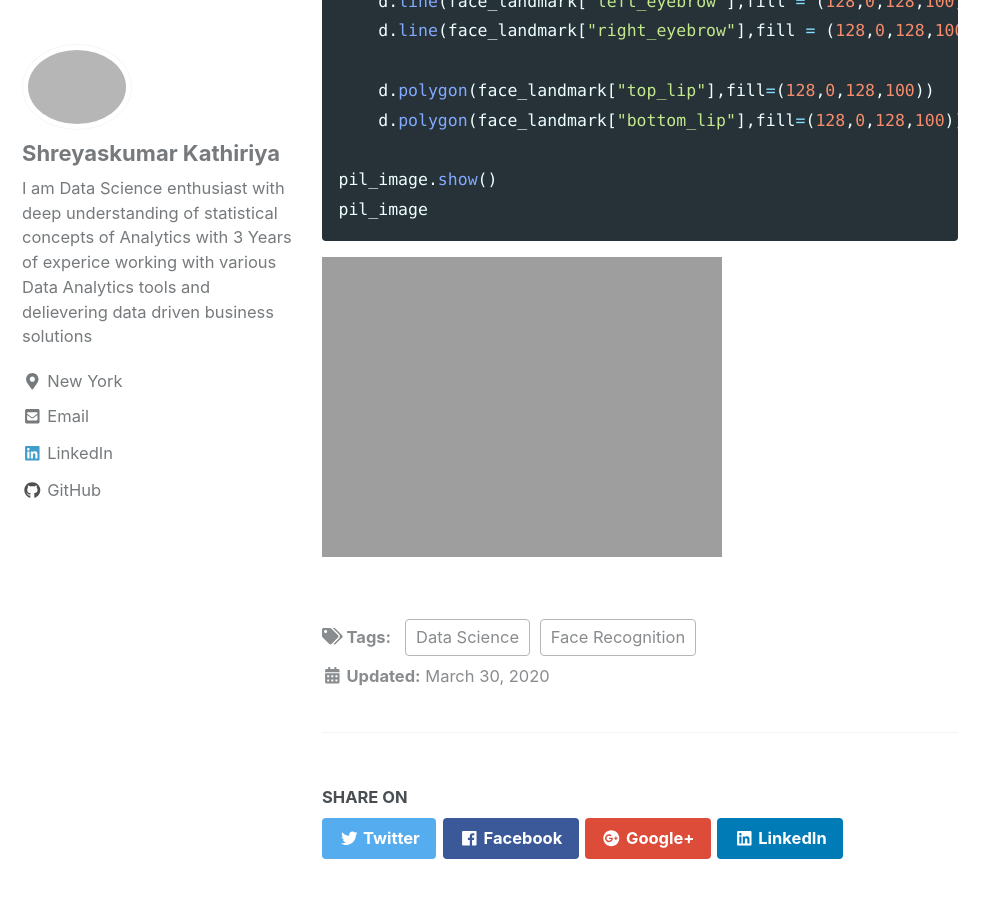
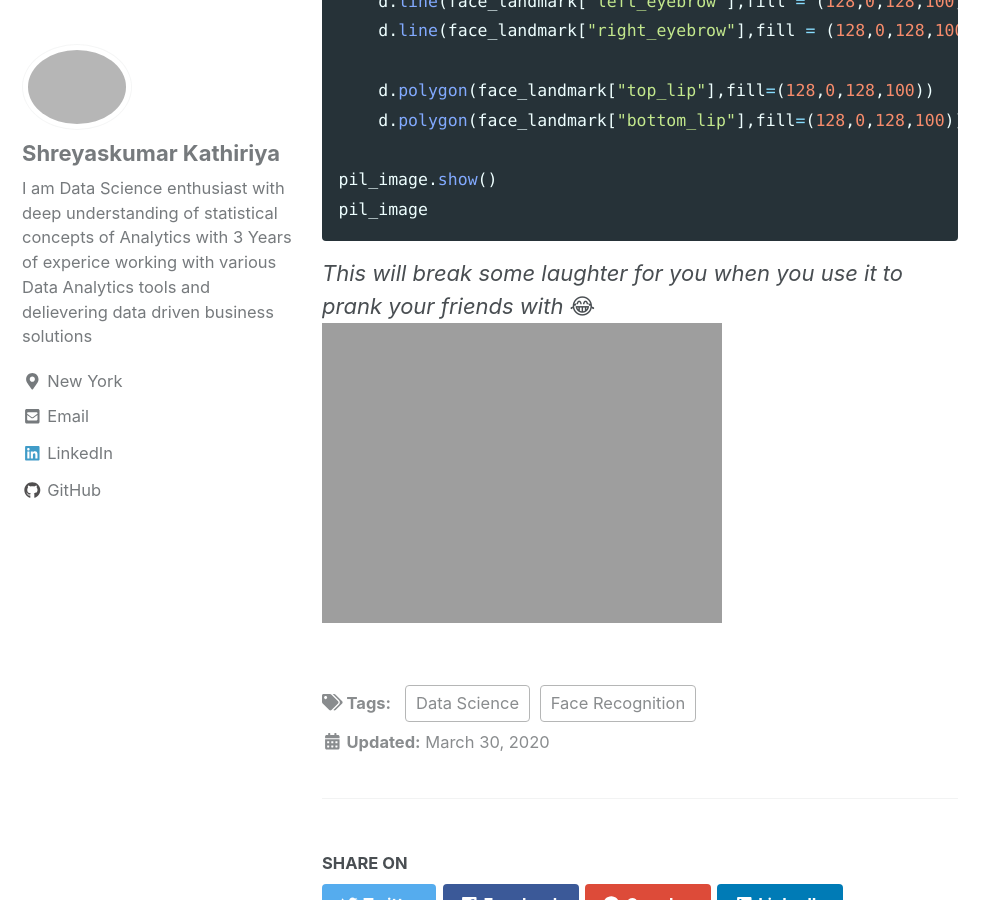
Before and after one commit to Shreyash1811/Shreyash1811.github.io, a Jekyll site: the page built from _posts/2018-01-28-perceptron.md, in a window 1280 px wide and 900 px high, scrolled down 13773 px. Shown: the whole window, without its empty margins (0-998 px from the left). Built offline with Jekyll 4.4.1, drawn with Linux system fonts in a browser that asks for light colours; nearby versions of some CDN libraries; emoji names are drawn with the system emoji font.

Commit message:
Update 2018-01-28-perceptron.md

````diff
--- a/_posts/2018-01-28-perceptron.md
+++ b/_posts/2018-01-28-perceptron.md
@@ -306,4 +306,5 @@ for face_landmark in face_landmarks:
 pil_image.show()
 pil_image
 ```
+*This will break some laughter for you when you use it to prank your friends with* :joy:
 <img src="{{ site.url }}{{ site.baseurl }}/images/face_rec/makup_face.png" alt="linearly separable data">
````
